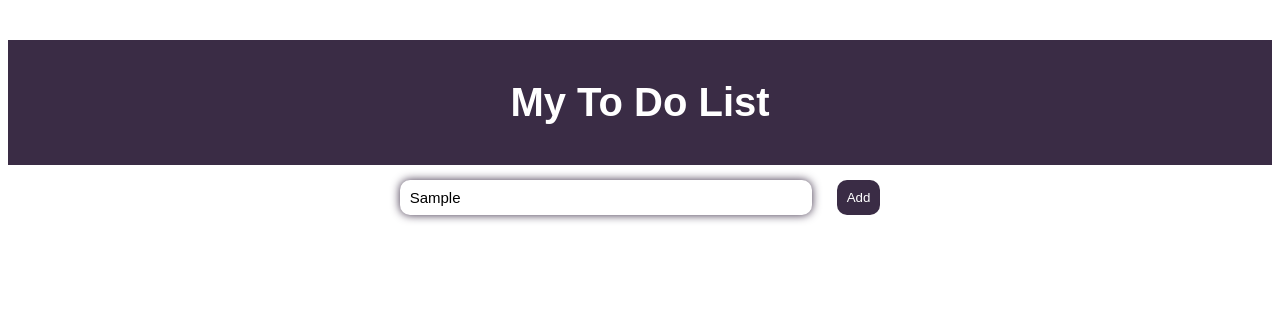
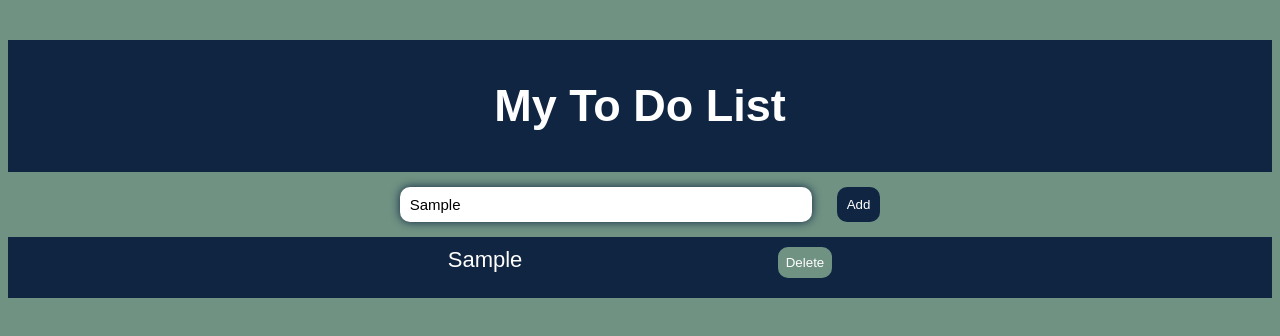
Before and after one commit to Rajat352/tdl, a plain HTML site: page index.html in a window 1280 px wide. Both pictures are taken after typing "Sample" into the empty fields and a click on the button "Add". Drawn offline with Linux system fonts and the light colour scheme.

Commit message:
added functionality to add tasks

```diff
--- a/app.js
+++ b/app.js
@@ -0,0 +1,19 @@
+const addButton = document.querySelector('.taskAddingButton');
+
+addButton.addEventListener("click", () => {
+  if(document.querySelector('input').value.length == 0){
+    alert("Please Enter Task Name");
+  }
+  else{
+    document.querySelector('.contentContainer').innerHTML += `
+    <div class="tasks">
+      <span class="taskName">
+        ${document.querySelector('input').value}
+      </span>
+      <button class="deleteTask">
+        Delete
+      </button>
+    </div>
+    `
+  }
+});
--- a/index.html
+++ b/index.html
@@ -25,5 +25,7 @@
   <div class="contentContainer">
 
   </div>
+
+  <script src="app.js"></script>
 </body>
 </html>
--- a/style.css
+++ b/style.css
@@ -1,14 +1,15 @@
 body {
   margin-top: 40px;
   font-family: Arial, Helvetica, sans-serif;
+  background-color: #6F9283;
 }
 
 .title {
-  font-size: 40px;
+  font-size: 45px;
   text-align: center;
   font-weight: bold;
   color: white;
-  background-color: #3a2c45;
+  background-color: #102542;
   padding-top: 40px;
   padding-bottom: 40px;
 }
@@ -30,7 +31,7 @@ body {
   height: 33px;
   font-family: Arial, Helvetica, sans-serif;
   border: none;
-  box-shadow: 0px 0px 10px rgba(58, 44, 69, 1);
+  box-shadow: 0px 0px 10px rgba(16, 37, 66, 1);
   padding-left: 10px;
   font-size: 15px;
   border-radius: 10px;
@@ -39,7 +40,7 @@ body {
 .taskAddingButton {
   padding: 10px;
   font-family: Arial;
-  background-color: #3a2c45;
+  background-color: #102542;
   color: white;
   border: none;
   cursor: pointer;
@@ -52,3 +53,40 @@ body {
 .taskAddingButton:hover {
   background-color: #4f3c5d;
 }
+
+.contentContainer {
+  margin-top: 15px;
+  background-color: #102542;
+  padding-top: 10px;
+  padding-bottom: 10px;
+}
+
+.tasks {
+  display: flex;
+  flex-direction: row;
+  place-content: center;
+  vertical-align: top;
+  margin-bottom: 10px;
+}
+
+.taskName {
+  font-size: 22px;
+  margin-right: 30px;
+  color: white;
+  width: 300px;
+}
+
+.deleteTask {
+  padding: 8px;
+  font-family: Arial;
+  background-color: #6F9283;
+  color: white;
+  border: none;
+  cursor: pointer;
+  transition: 0.5ms;
+  border-radius: 10px;
+}
+
+.deleteTask:hover {
+  background-color: #4d6e60;
+}
```
